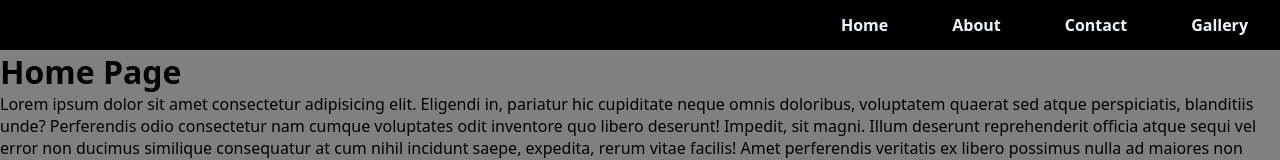
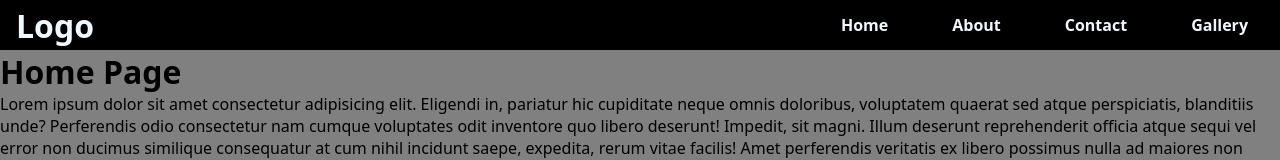
Before and after one commit to JKuriata/mobileTutorial, a React (Vite) app: page / in a window 1280 px wide. Shown: the top 160 px of the page. Built offline with nearby package versions, Linux system fonts and the light colour scheme.

Commit message:
enhancement: navbar

```diff
--- a/src/Components/NavBar/NavBar.css
+++ b/src/Components/NavBar/NavBar.css
@@ -1,4 +1,9 @@
 /* Navigation bar container */
+.navigation h1 {
+    margin-left: 1rem;
+    margin-right: auto;
+}
+
 .navigation {
     width: 100%;
     height: 50px;
@@ -9,6 +14,7 @@
     justify-content: right;
     position: fixed;
     top: 0;
+    z-index: 10;
 }
 
 /* Remove hyperlink styling */
--- a/src/Components/NavBar/NavBar.jsx
+++ b/src/Components/NavBar/NavBar.jsx
@@ -15,6 +15,7 @@ export const NavBar = () => {
 
     return (
         <div className="navigation">
+            <h1>Logo</h1>
             <ul className={hamburgerOpen ? 'open' : ''}>
                 <li><Link to="/">Home</Link></li>
                 <li><Link to="/about">About</Link></li>
```
